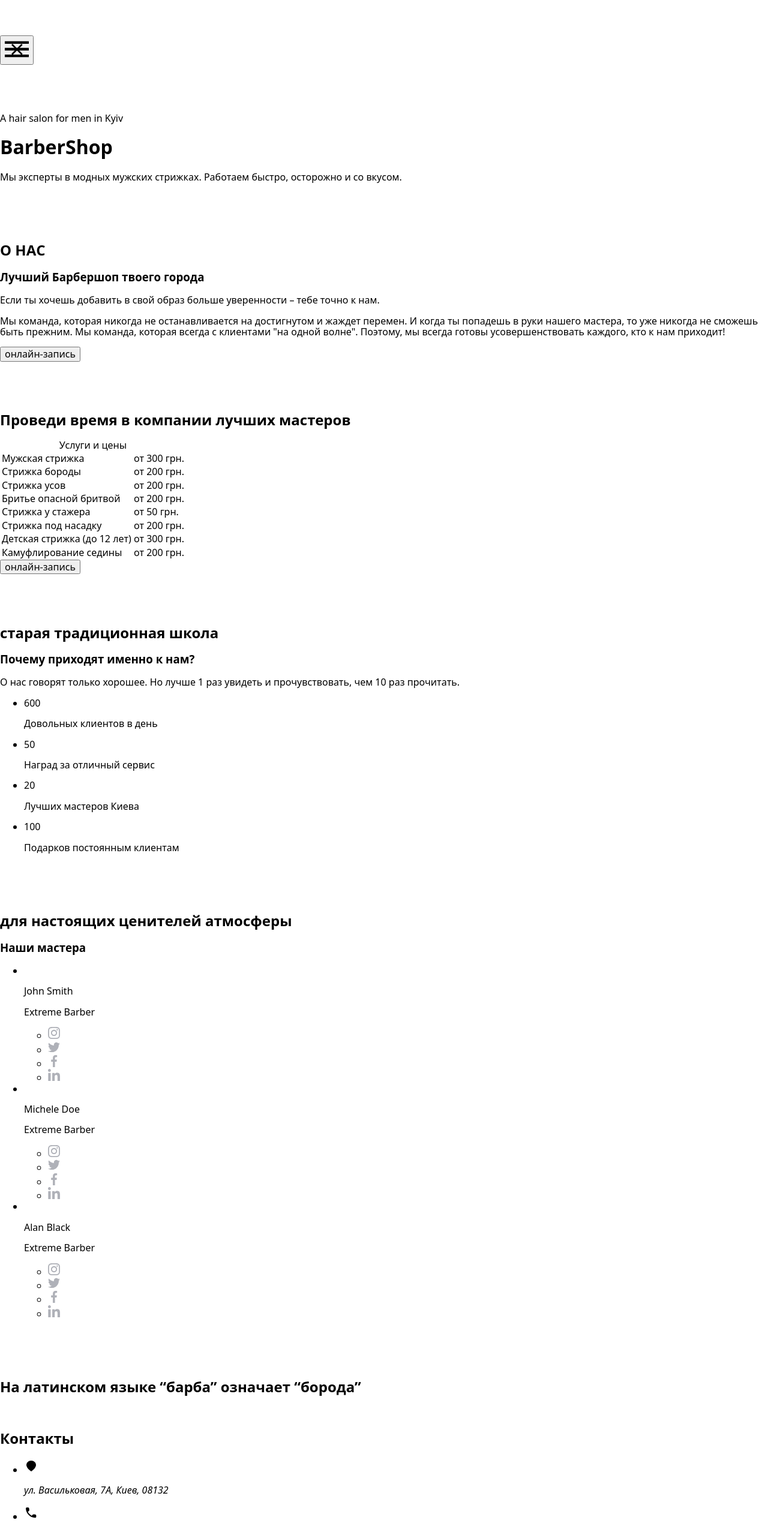
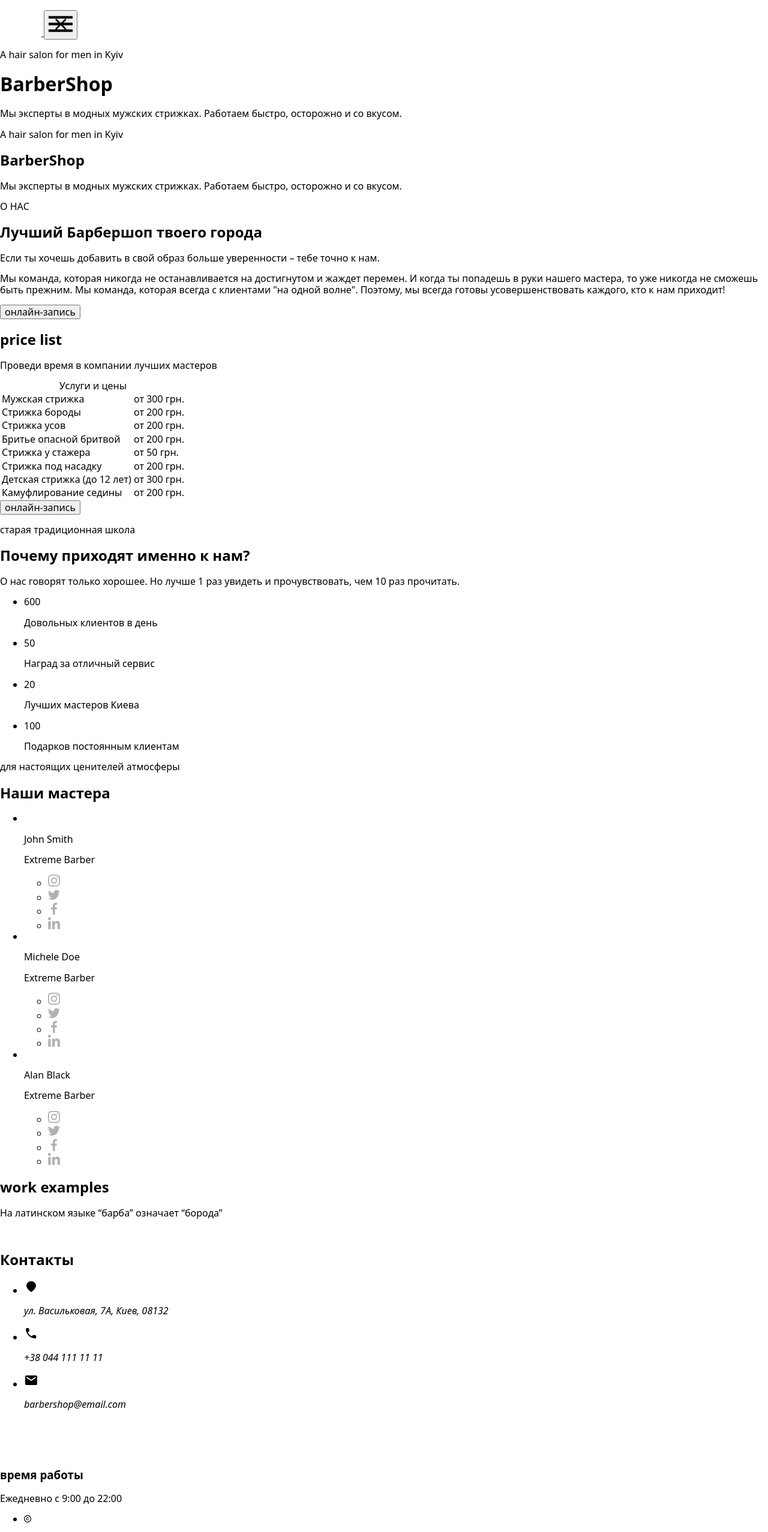
Before and after one commit to HlibTrebin/babershop, a plain HTML site: page index.html in a window 1280 px wide. Shown: the top 2554 px of the page at 60% size. Drawn offline with nearby package versions, Linux system fonts and the light colour scheme.

Commit message:
html update

```diff
--- a/index.html
+++ b/index.html
@@ -21,7 +21,7 @@
           <use href="./img/icons.svg#logo-icon"></use>
         </svg>
       </a>
-      <nav>
+
       <button type="button">
         <svg
           width="
@@ -32,7 +32,7 @@
           <use href="./img/icons.svg#icon-cross"></use>
         </svg>
       </button>
-      </nav>
+
       <svg width="1" height="60">
         <use href="./img/icons.svg#icon-rectangle"></use>
       </svg>
@@ -45,18 +45,19 @@
     </header>
     <!-- main -->
     <main>
+      <!--  -->
+      <section>
+        <p lang="en">A hair salon for men in Kyiv</p>
+        <h2 lang="en">BarberShop</h2>
+        <p>
+          Мы эксперты в модных мужских стрижках. Работаем быстро, осторожно и со
+          вкусом.
+        </p>
+      </section>
       <!-- about us -->
       <section>
-        <svg
-          width="
-      1"
-          height="60"
-        >
-          >
-          <use href="./img/icons.svg#icon-rectangle"></use>
-        </svg>
-        <h2>О НАС</h2>
-        <h3>Лучший Барбершоп твоего города</h3>
+        <p>О НАС</p>
+        <h2>Лучший Барбершоп твоего города</h2>
         <p>
           Если ты хочешь добавить в свой образ больше уверенности – тебе точно к
           нам.
@@ -73,15 +74,8 @@
       </section>
       <!-- price list -->
       <section>
-        <svg
-          width="
-    1"
-          height="60"
-        >
-          >
-          <use href="./img/icons.svg#icon-rectangle"></use>
-        </svg>
-        <h2>Проведи время в компании лучших мастеров</h2>
+        <h2>price list</h2>
+        <p>Проведи время в компании лучших мастеров</p>
         <table>
           <caption>
             Услуги и цены
@@ -123,16 +117,8 @@
       </section>
       <!-- why us? -->
       <section>
-        <svg
-          width="
-  1"
-          height="60"
-        >
-          >
-          <use href="./img/icons.svg#icon-rectangle"></use>
-        </svg>
-        <h2>старая традиционная школа</h2>
-        <h3>Почему приходят именно к нам?</h3>
+        <p>старая традиционная школа</p>
+        <h2>Почему приходят именно к нам?</h2>
         <p>
           О нас говорят только хорошее. Но лучше 1 раз увидеть и прочувствовать,
           чем 10 раз прочитать.
@@ -158,16 +144,8 @@
       </section>
       <!-- personal -->
       <section>
-        <svg
-          width="
-1"
-          height="60"
-        >
-          >
-          <use href="./img/icons.svg#icon-rectangle"></use>
-        </svg>
-        <h2>для настоящих ценителей атмосферы</h2>
-        <h3>Наши мастера</h3>
+        <p>для настоящих ценителей атмосферы</p>
+        <h2>Наши мастера</h2>
         <ul>
           <li>
             <img src="" alt="" />
@@ -278,15 +256,8 @@
       </section>
       <!-- work examples -->
       <section>
-        <svg
-          width="
-1"
-          height="60"
-        >
-          >
-          <use href="./img/icons.svg#icon-rectangle"></use>
-        </svg>
-        <h2>На латинском языке “барба” означает “борода”</h2>
+        <h2>work examples</h2>
+        <p>На латинском языке “барба” означает “борода”</p>
         <img src="" alt="" />
         <img src="" alt="" />
         <img src="" alt="" />
@@ -296,9 +267,9 @@
     <!-- footer -->
     <footer>
       <!-- subscribe form -->
-      <section>
+
       <form action=""></form>
-      </section>
+
       <!-- contacts -->
       <section>
         <h2>Контакты</h2>
@@ -317,7 +288,7 @@
               <p>+38 044 111 11 11</p>
             </li>
             <li>
-              <svg wwidth="24" height="24">
+              <svg width="24" height="24">
                 <use href="./img/icons.svg#icon-email"></use>
               </svg>
               <p>barbershop@email.com</p>
@@ -331,24 +302,17 @@
         <p>Ежедневно с 9:00 до 22:00</p>
       </section>
       <!-- copyrights -->
-      <section>
-        <svg
-          width="
-  1"
-          height="60"
-        >
-          >
-          <use href="./img/icons.svg#icon-rectangle"></use>
-        </svg>
+
       <ul>
-          <li>Instagram</li>
-          <li>Youtube</li>
-        </ul>
+        <li>
           <svg width="12" height="12">
             <use href="./img/icons.svg#copiright-icon"></use>
           </svg>
           <p>Copyright 2020</p>
-      </section>
+        </li>
+        <li>Instagram</li>
+        <li>Youtube</li>
+      </ul>
     </footer>
   </body>
 </html>
```
Lines whose indentation alone changed are shown as unchanged.
